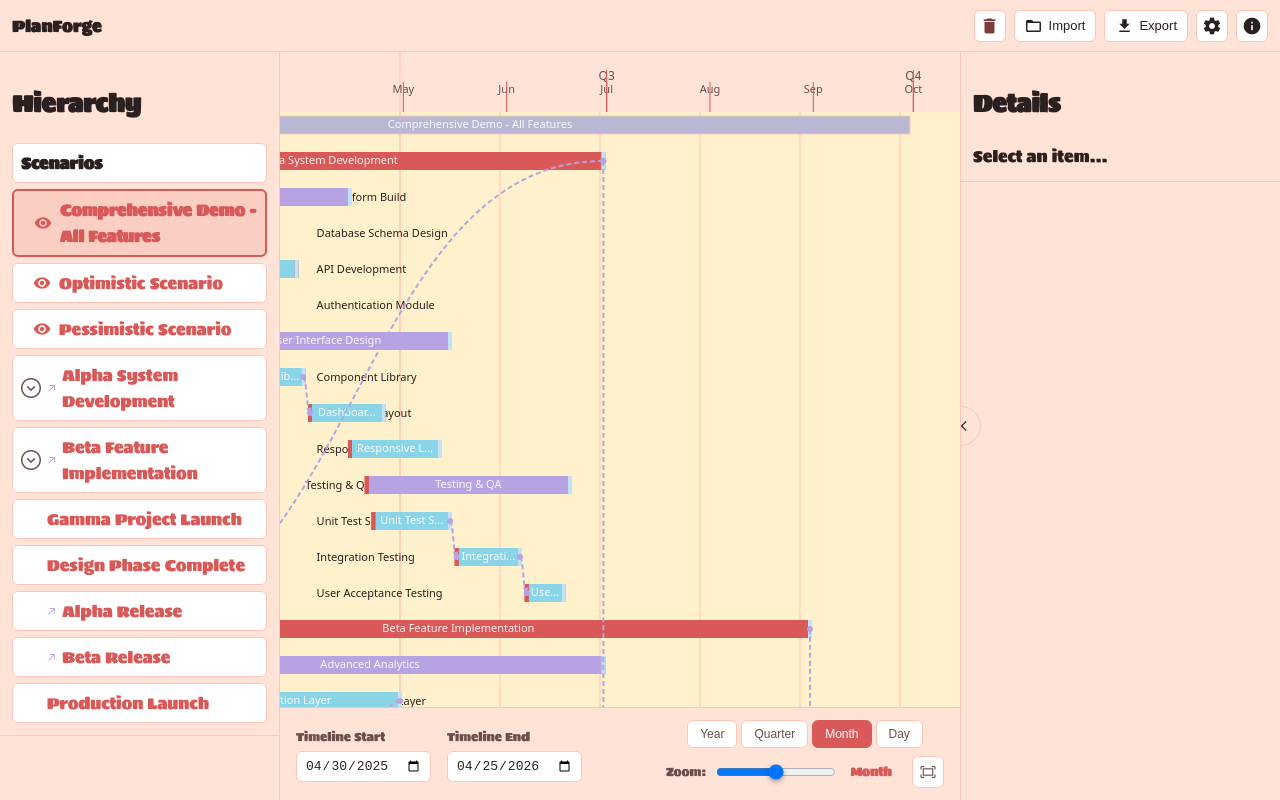
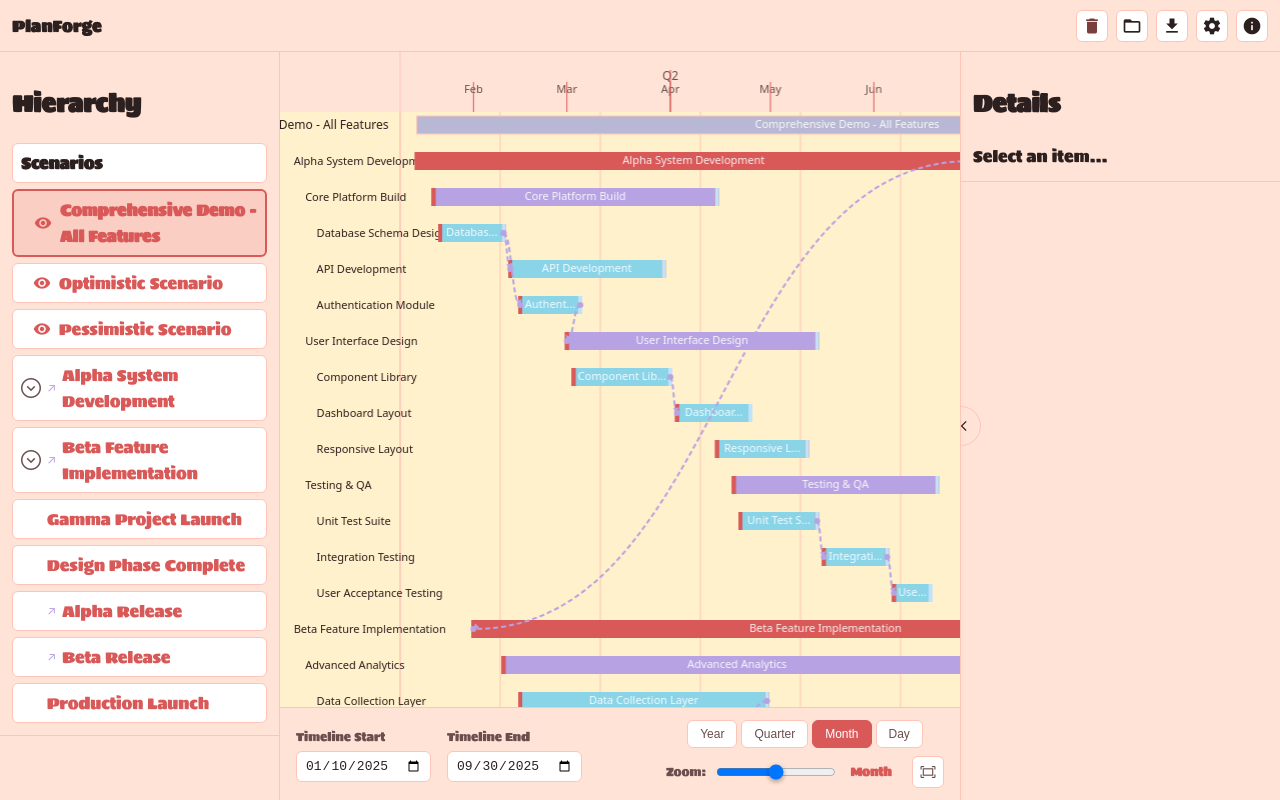
Before and after one commit to dil-dabalogh/planforge, a website: page src/index.html in a window 1280 px wide. Drawn offline with Linux system fonts and the light colour scheme; no server answers.

Commit message:
vertical scroll

```diff
--- a/src/index.html
+++ b/src/index.html
@@ -73,13 +73,11 @@
         <button id="btn-erase" title="Clear All Data" class="icon-only-button btn-danger">
           <span class="material-icons">delete</span>
         </button>
-        <button id="btn-import" title="Import JSON File">
+        <button id="btn-import" title="Import JSON File" class="icon-only-button">
           <span class="material-icons">folder_open</span>
-          Import
         </button>
-        <button id="btn-export" title="Export Data">
+        <button id="btn-export" title="Export Data" class="icon-only-button">
           <span class="material-icons">download</span>
-          Export
         </button>
         <button id="btn-settings" title="Settings" class="icon-only-button">
           <span class="material-icons">settings</span>
--- a/src/js/app.js
+++ b/src/js/app.js
@@ -71,6 +71,7 @@
       const next = window.PlanForgeStorage.parseJSON(text);
       window.PlanForgeModel.loadState(state, next);
       renderAll();
+      timeline.zoomToContent(); // Fit to content after importing
       window.dispatchEvent(new Event('pf-refresh'));
     } catch (error) {
       alert('Error importing file: ' + error.message);
@@ -128,22 +129,49 @@
   // Auto-load demo.json if available
   (async function loadDemoIfAvailable() {
     try {
-      console.log('Attempting to load demo.json...');
-      // Try to load from current directory first (for dist), then from data folder (for src)
-      let response = await fetch('./demo.json');
-      if (!response.ok) {
-        response = await fetch('./data/demo-full-features.json');
+      console.log('Attempting to load demo...');
+
+      // First, try to load from embedded demo data
+      const embeddedDemo = document.getElementById('embedded-demo-data');
+      if (embeddedDemo) {
+        console.log('Found embedded demo data');
+        const text = embeddedDemo.textContent;
+        const next = window.PlanForgeStorage.parseJSON(text);
+        window.PlanForgeModel.loadState(state, next);
+        console.log('Demo data loaded successfully from embedded content');
+        renderAll();
+        timeline.zoomToContent(); // Fit to content after loading
+        window.dispatchEvent(new Event('pf-refresh'));
+        return;
       }
-      console.log('Response status:', response.status);
-      if (response.ok) {
+
+      // If no embedded data, try to fetch from files
+      let response = null;
+      const paths = ['./demo.json', './data/demo-full-features.json', '../data/demo-full-features.json'];
+
+      for (const path of paths) {
+        try {
+          console.log('Trying path:', path);
+          response = await fetch(path);
+          if (response.ok) {
+            console.log('Successfully found demo at:', path);
+            break;
+          }
+        } catch (e) {
+          console.log('Failed to load from:', path);
+        }
+      }
+
+      if (response && response.ok) {
         const text = await response.text();
         const next = window.PlanForgeStorage.parseJSON(text);
         window.PlanForgeModel.loadState(state, next);
         console.log('Demo data loaded successfully');
         renderAll();
+        timeline.zoomToContent(); // Fit to content after loading
         window.dispatchEvent(new Event('pf-refresh'));
       } else {
-        console.log('Demo file not found or not accessible');
+        console.log('No demo file found in any location');
       }
     } catch (error) {
       // Demo file not found or other error - silent failure is OK
--- a/src/js/timeline.js
+++ b/src/js/timeline.js
@@ -65,10 +65,16 @@ window.PlanForgeTimeline = (function() {
       const containerWidth = rect.width;
       const finalWidth = Math.max(contentWidthCss, containerWidth);
 
+      // Calculate height based on number of rows
+      const rows = getRows();
+      const contentHeight = layout.header + rows.length * (layout.rowHeight + layout.rowGap) + layout.rowGap;
+      const minHeight = Math.max(400, rect.height);
+      const finalHeight = Math.max(minHeight, contentHeight);
+
       canvas.style.width = finalWidth + 'px';
-      canvas.style.height = Math.max(400, rect.height) + 'px';
+      canvas.style.height = finalHeight + 'px';
       canvas.width = finalWidth * dpr;
-      canvas.height = Math.max(400, rect.height) * dpr;
+      canvas.height = finalHeight * dpr;
       ctx.setTransform(dpr, 0, 0, dpr, 0, 0);
     }
 
@@ -1091,7 +1097,8 @@ window.PlanForgeTimeline = (function() {
     return {
       render,
       onSelect,
-      onChange
+      onChange,
+      zoomToContent
     };
   }
 
--- a/src/styles.css
+++ b/src/styles.css
@@ -128,9 +128,14 @@ button:hover { border-color: var(--color-primary); }
 .icon-only-button {
   padding: 6px;
   min-width: 32px;
-  width: 32px;
-  height: 32px;
+  width: 32px !important;
+  height: 32px !important;
+  min-height: 32px !important;
+  max-height: 32px !important;
+  display: flex;
+  align-items: center;
   justify-content: center;
+  gap: 0;
 }
 
 .icon-only-button .material-icons {
@@ -241,9 +246,10 @@ button {
 
 .workspace {
   position: relative;
-  overflow-y: auto;
+  overflow: auto;
   display: flex;
   flex-direction: column;
+  height: 100%;
 }
 
 .timeline-controls-bottom {
@@ -400,8 +406,9 @@ button {
   width: 100%;
   flex: 1;
   overflow: auto;
+  min-height: 0;
 }
-#timeline-canvas { width: 100%; height: 100%; display: block; background: var(--color-bg); }
+#timeline-canvas { width: 100%; height: auto; min-height: 100%; display: block; background: var(--color-bg); }
 
 .tree-item, .resource-item {
   display: flex;
```
Also changed, not shown: build.js (+14 -0 lines).
